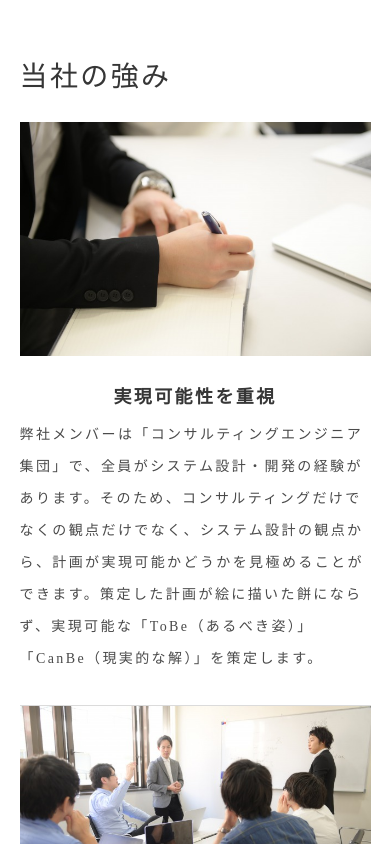
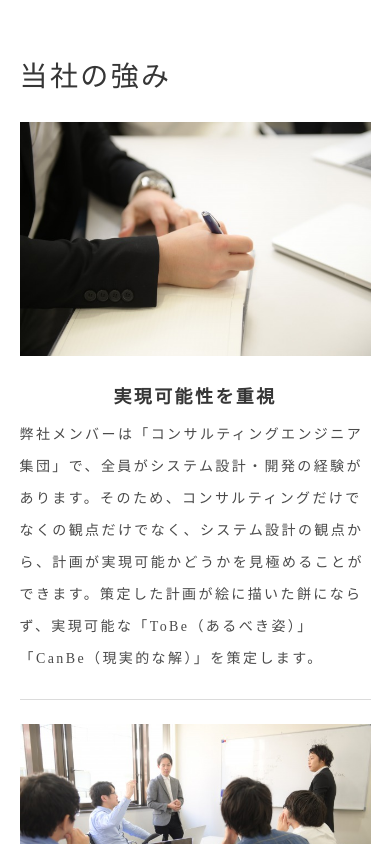
Before and after one commit to egg-system/corporate-site, a Nuxt app: page /about in a window 390 px wide. Shown: the part 3040-3884 px from the top of the page. Built offline with nearby package versions, Linux system fonts and the light colour scheme.

Commit message:
わたしたちについて修正 #122 -4

```diff
--- a/components/pages/about/TheValue.vue
+++ b/components/pages/about/TheValue.vue
@@ -86,12 +86,16 @@ export default {
   line-height: 32px;
 }
 @media screen and (max-width: 768px) {
+  .about {
+    border-bottom: none;
+  }
   .value-container {
     display: block;
   }
   .value-inner {
     width: 100%;
-    padding-bottom: 30px;
+    margin-bottom: 1.5rem;
+    padding-bottom: 1.5rem;
   }
   .sp {
     display: none;
```
